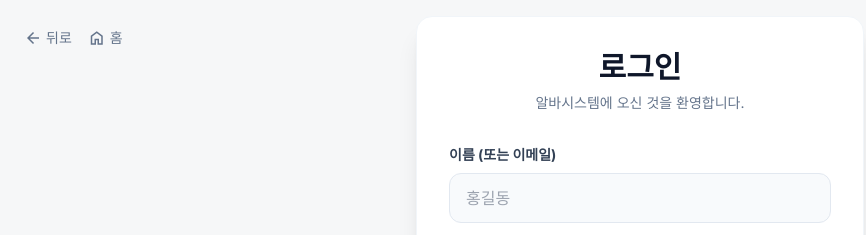
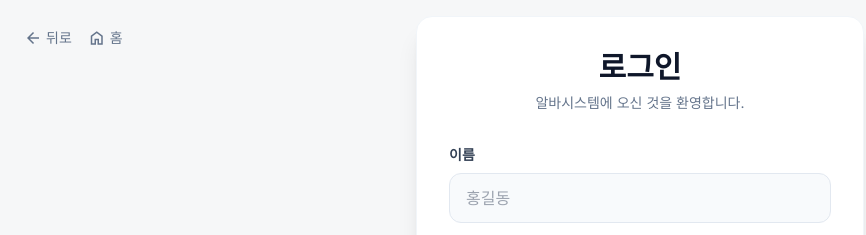
Before and after one commit to jinbark1229/alba-system-main, a React (Vite) app: page /login in a window 1280 px wide. Shown: the top 235 px of the page, without its empty margins (0-866 px from the left). Built offline with nearby package versions, Linux system fonts and the light colour scheme; no server answers; the database is empty.

Commit message:
fix: update login label from '이름 (또는 이메일)' to '이름'

```diff
--- a/src/pages/Login.tsx
+++ b/src/pages/Login.tsx
@@ -120,7 +120,7 @@ export default function Login() {
                 <form onSubmit={handleSubmit} className="flex flex-col gap-6">
                     <div className="flex flex-col gap-2">
                         <label className="text-sm font-bold text-slate-700 dark:text-slate-300">
-                            이름 (또는 이메일)
+                            이름
                         </label>
                         <input
                             type="text"
```
